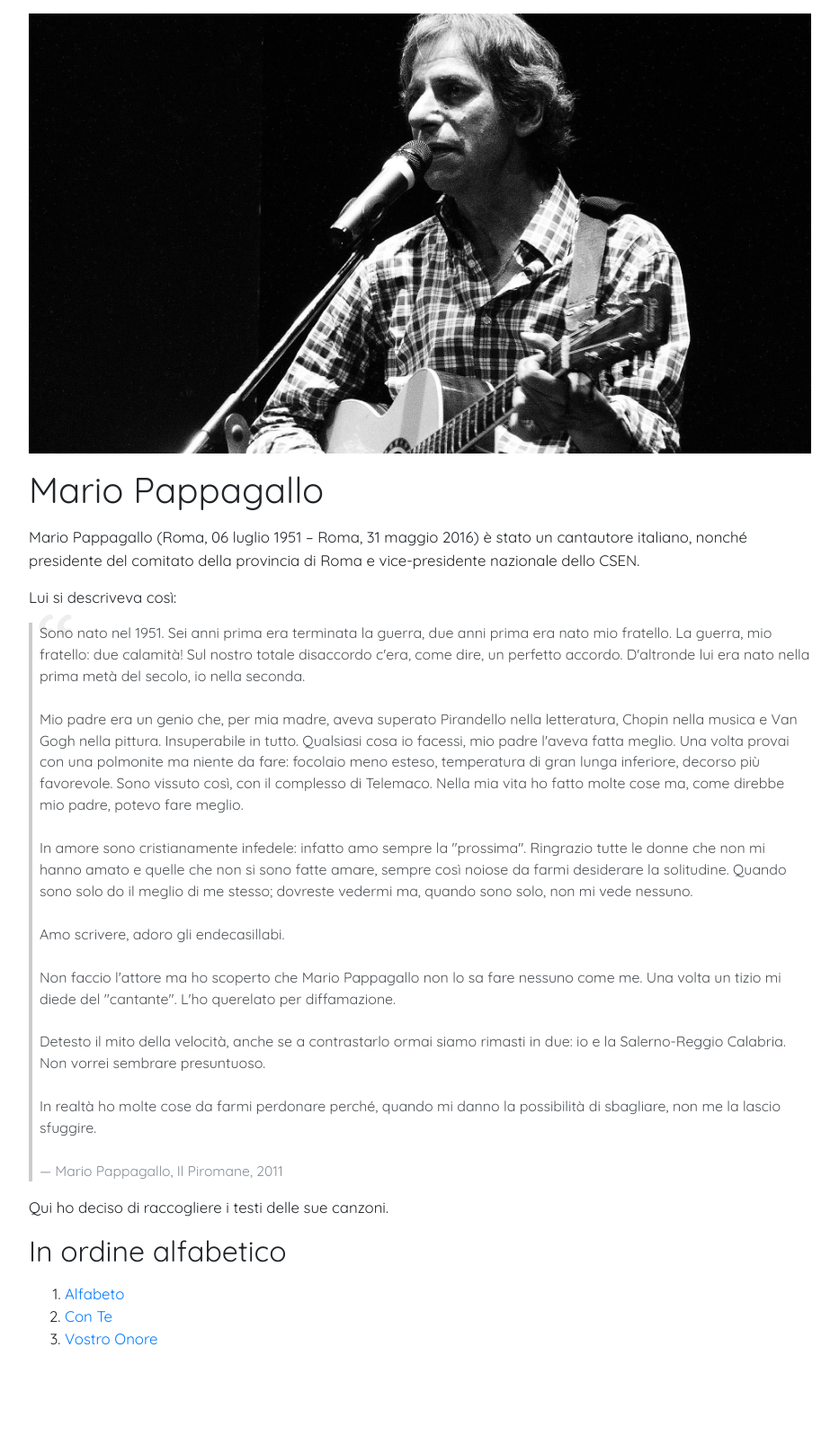
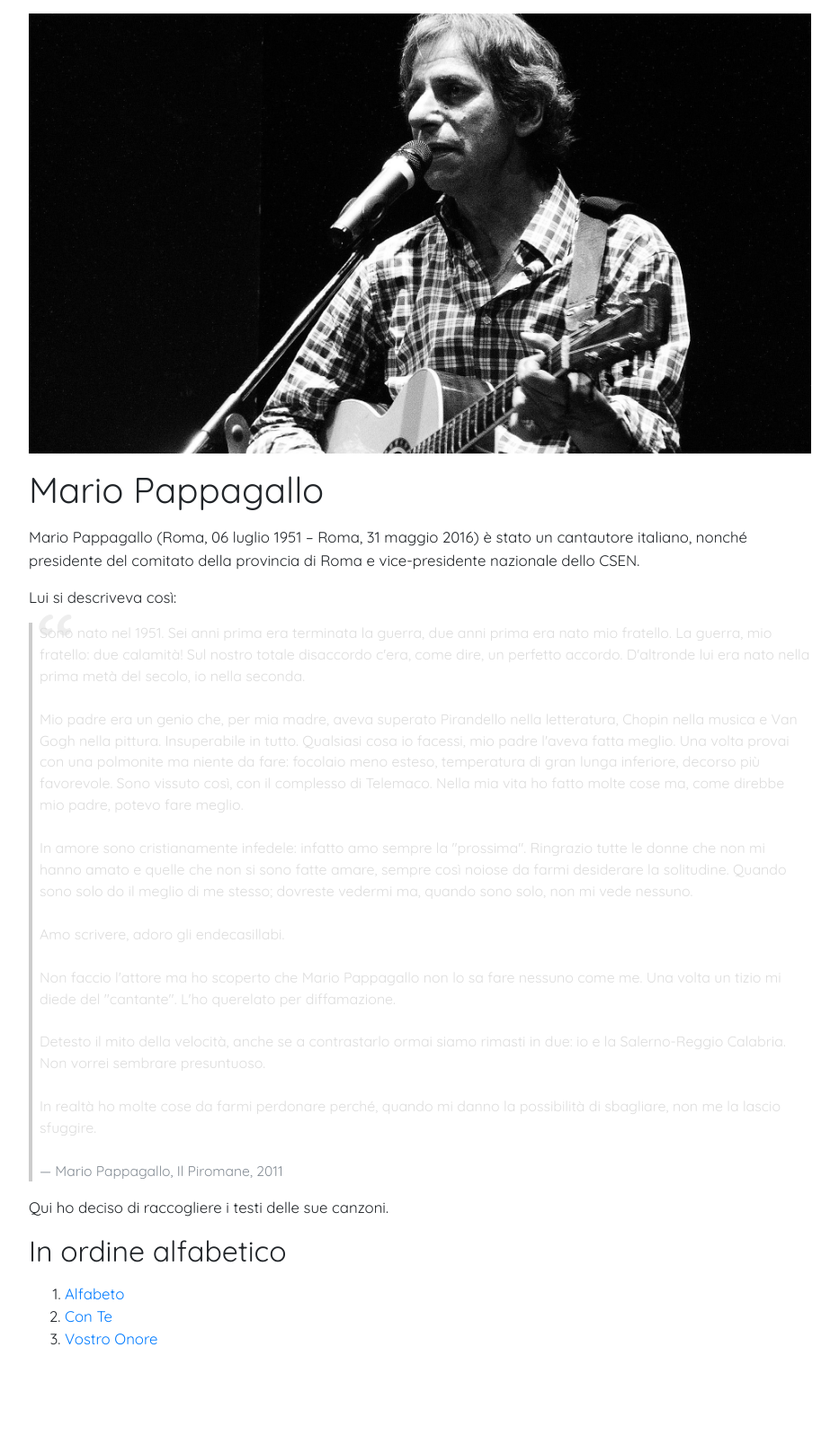
Before and after one commit to alessandrosp/mario-pappagallo, a Jekyll site: the page built from docs/index.html, in a window 1280 px wide. Shown: the whole page at 90% size, without its empty margins (173-1106 px from the left). Built offline with Jekyll 4.4.1, drawn with Linux system fonts in a browser that asks for light colours; nearby versions of some CDN libraries.

Commit message:
Update style.css

```diff
--- a/docs/assets/style.css
+++ b/docs/assets/style.css
@@ -4,7 +4,7 @@ body {
 
 .blockquote {
   border-left: 4px solid #ccc;
-  color: #4e5256;
+  color: #ddd;
   font-size: 95%;
   padding-left: 8px;
   position: relative;
```
